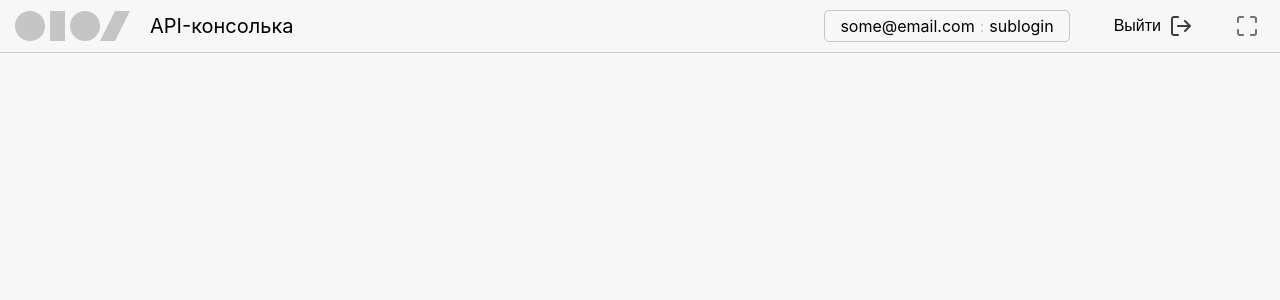
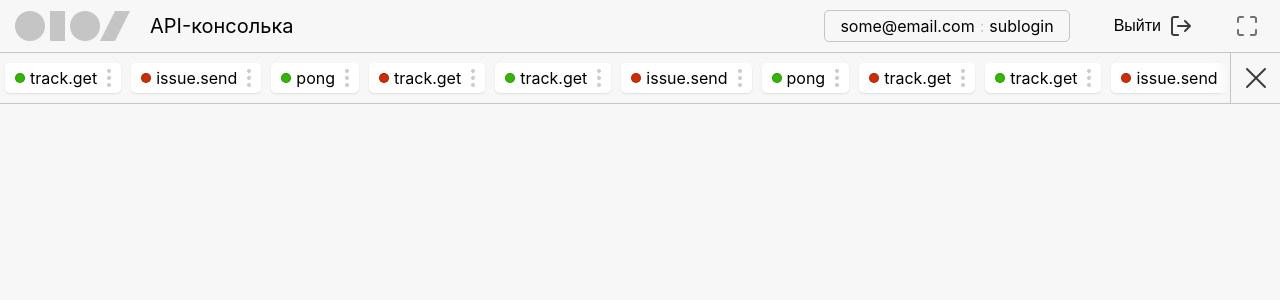
Before and after one commit to ilyashandulskiy/apiconsole, a React (Create React App) app: page / in a window 1280 px wide. Shown: the top 300 px of the page. Built offline with nearby package versions, Linux system fonts and the light colour scheme.

Commit message:
history block created

```diff
--- a/src/App.css
+++ b/src/App.css
@@ -225,3 +225,94 @@ p {
   width: 24px;
   height: 24px;
 }
+
+.history {
+  display: flex;
+  flex-direction: row;
+  justify-content: space-between;
+  align-items: center;
+  border-bottom: 1px solid rgba(0, 0, 0, 0.2);
+}
+
+.clear-button {
+  display: flex;
+  justify-content: center;
+  align-items: center;
+  width: 50px;
+  height: 50px;
+  background: none;
+  border: none;
+  border-left: 1px solid rgba(0, 0, 0, 0.2);
+
+  cursor: pointer;
+}
+
+.clear-button:hover {
+  opacity: 0.75;
+}
+
+.clear-button__image {
+  width: 24px
+}
+
+.history__list {
+  display: flex;
+  align-items: center;
+  flex: 1;
+  height: 50px;
+  overflow-x: auto;
+  overflow-y: hidden;
+}
+
+.history__list::-webkit-scrollbar {
+  display: none;
+}
+
+.history-item {
+  display: flex;
+  flex-direction: row;
+  align-items: center;
+  height: 20px;
+  background: #FFFFFF;
+  box-shadow: 0px 1px 2px rgba(0, 0, 0, 0.1);
+  border-radius: 5px;
+  padding: 5px;
+  margin: 5px;
+}
+
+.history-item__status {
+  width: 10px;
+  height: 10px;
+  margin: 5px;
+  border-radius: 50%;
+  border: 1px solid rgba(0, 0, 0, 0.2);
+  box-sizing: border-box;
+}
+
+.history-item__status_success {
+  background: #30B800;
+}
+
+.history-item__status_error {
+  background: #CF2C00;
+}
+
+.history-item__title {
+  font-size: 16px;
+  line-height: 20px;
+}
+
+.history-item__drag-element {
+  height: 18px;
+  margin: 0px 5px 0px 10px;
+}
+
+.history__fade {
+  position: absolute;
+  width: 15px;
+  height: 49px;
+  right: 50px;
+  background: linear-gradient(269.93deg, #F6F6F6 0.06%, rgba(246, 246, 246, 0) 99.93%);
+
+  pointer-events: none
+}
--- /dev/null
+++ b/src/components/history-item.tsx
@@ -0,0 +1,25 @@
+import React from "react";
+
+interface Iprops {
+    isError?: boolean,
+    title: string
+}
+
+function HistoryItem({ title, isError }: Iprops) {
+
+    let statusClass = 'history-item__status history-item__status_';
+    statusClass += !isError ?
+        'success'
+        :
+        'error';
+
+    return (
+        <div className="history-item">
+            <div className={statusClass} />
+            <p className="history-item__title">{title}</p>
+            <img src="/images/drag-element.png" alt="drag element" className="history-item__drag-element" />
+        </div>
+     );
+}
+
+export default HistoryItem;
--- /dev/null
+++ b/src/components/history.tsx
@@ -0,0 +1,40 @@
+import React from "react";
+import HistoryItem from "./history-item";
+
+function History() {
+
+    // for testing only
+    const testArray = [
+        { t: 'track.get', e: false },
+        { t: 'issue.send', e: true },
+        { t: 'pong', e: false },
+        { t: 'track.get', e: true },
+        { t: 'track.get', e: false },
+        { t: 'issue.send', e: true },
+        { t: 'pong', e: false },
+        { t: 'track.get', e: true },
+        { t: 'track.get', e: false },
+        { t: 'issue.send', e: true },
+        { t: 'pong', e: false },
+        { t: 'track.get', e: true },
+        { t: 'track.get', e: false },
+        { t: 'issue.send', e: true },
+        { t: 'pong', e: false },
+        { t: 'track.get', e: true },
+    ]
+
+    return (
+        <div className="history">
+            <div className="history__list">
+                {/* ONLY FOR TEST */}
+                {testArray.map(item => <HistoryItem title={item.t} key={item.t} isError={item.e} />)}
+            </div>
+            <div className="history__fade" />
+            <button type="button" className="clear-button">
+                <img src="/images/clear.png" alt="clear" className="clear-button__image" />
+            </button>
+        </div>
+     );
+}
+
+export default History;
--- a/src/screens/main-app.tsx
+++ b/src/screens/main-app.tsx
@@ -1,10 +1,12 @@
 import React from "react";
 import Header from "../components/header";
+import History from "../components/history";
 
 function MainApp() {
     return (
         <div className="main-app">
             <Header />
+            <History />
         </div>
      );
 }
```
Also changed, not shown: public/images/clear.png (added), public/images/drag-element.png (added).
